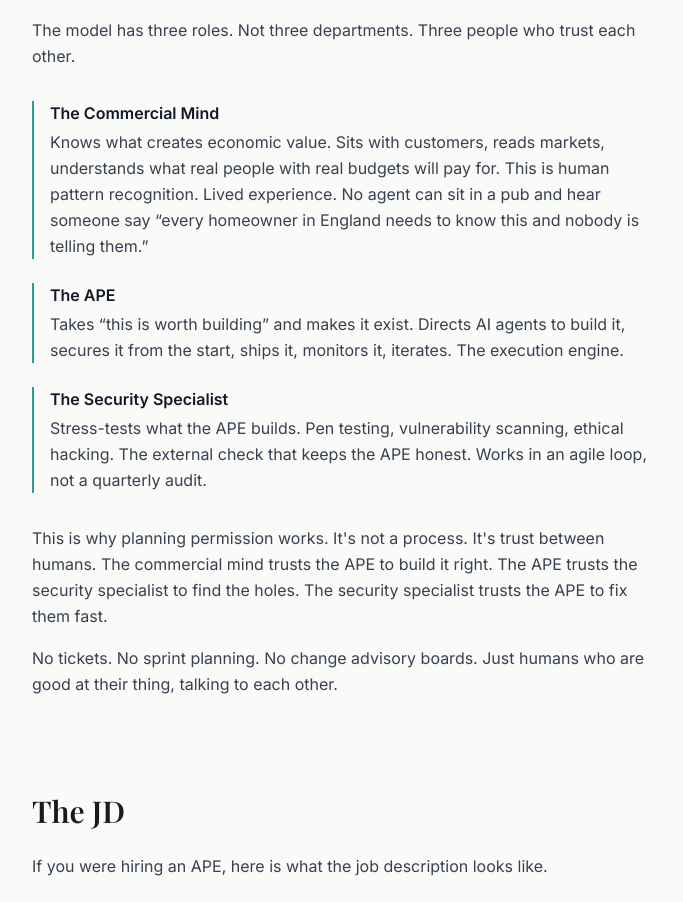
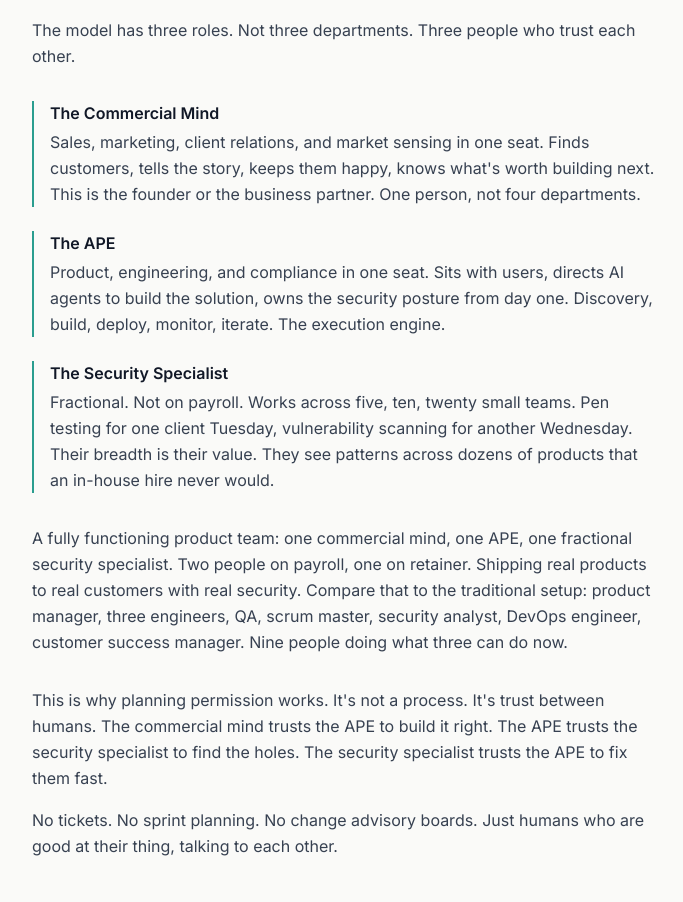
Before and after one commit to skyblue-will/ape-site, a Next.js app: page / in a window 1280 px wide. Shown: the part 3660-4562 px from the top of the page, without its empty margins (296-979 px from the left). Built offline with nearby package versions, Linux system fonts and the light colour scheme.

Commit message:
Update three roles with expanded multi-hat descriptions

```diff
--- a/app/page.tsx
+++ b/app/page.tsx
@@ -212,29 +212,37 @@ export default function Home() {
           <div className="border-l-2 border-teal-accent pl-4">
             <h3 className="font-semibold text-gray-900 mb-1">The Commercial Mind</h3>
             <p className="text-gray-700 leading-relaxed">
-              Knows what creates economic value. Sits with customers, reads markets, understands
-              what real people with real budgets will pay for. This is human pattern recognition.
-              Lived experience. No agent can sit in a pub and hear someone say &ldquo;every
-              homeowner in England needs to know this and nobody is telling them.&rdquo;
+              Sales, marketing, client relations, and market sensing in one seat. Finds customers,
+              tells the story, keeps them happy, knows what&apos;s worth building next. This is the
+              founder or the business partner. One person, not four departments.
             </p>
           </div>
           <div className="border-l-2 border-teal-accent pl-4">
             <h3 className="font-semibold text-gray-900 mb-1">The APE</h3>
             <p className="text-gray-700 leading-relaxed">
-              Takes &ldquo;this is worth building&rdquo; and makes it exist. Directs AI agents
-              to build it, secures it from the start, ships it, monitors it, iterates. The
-              execution engine.
+              Product, engineering, and compliance in one seat. Sits with users, directs AI agents
+              to build the solution, owns the security posture from day one. Discovery, build,
+              deploy, monitor, iterate. The execution engine.
             </p>
           </div>
           <div className="border-l-2 border-teal-accent pl-4">
             <h3 className="font-semibold text-gray-900 mb-1">The Security Specialist</h3>
             <p className="text-gray-700 leading-relaxed">
-              Stress-tests what the APE builds. Pen testing, vulnerability scanning, ethical
-              hacking. The external check that keeps the APE honest. Works in an agile loop,
-              not a quarterly audit.
+              Fractional. Not on payroll. Works across five, ten, twenty small teams. Pen testing
+              for one client Tuesday, vulnerability scanning for another Wednesday. Their breadth
+              is their value. They see patterns across dozens of products that an in-house hire
+              never would.
             </p>
           </div>
         </div>
+
+        <p className="text-gray-700 leading-relaxed mb-8">
+          A fully functioning product team: one commercial mind, one APE, one fractional security
+          specialist. Two people on payroll, one on retainer. Shipping real products to real
+          customers with real security. Compare that to the traditional setup: product manager,
+          three engineers, QA, scrum master, security analyst, DevOps engineer, customer success
+          manager. Nine people doing what three can do now.
+        </p>
 
         <p className="text-gray-700 leading-relaxed mb-4">
           This is why planning permission works. It&apos;s not a process. It&apos;s trust
```
